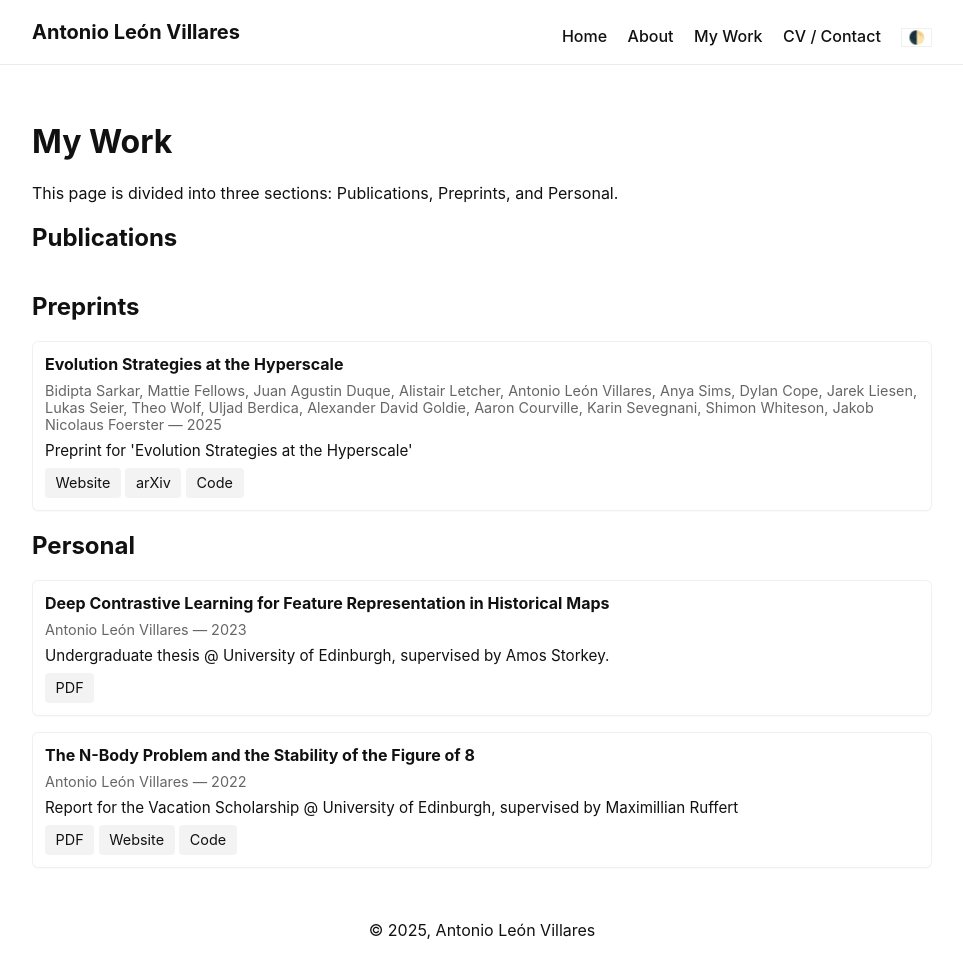
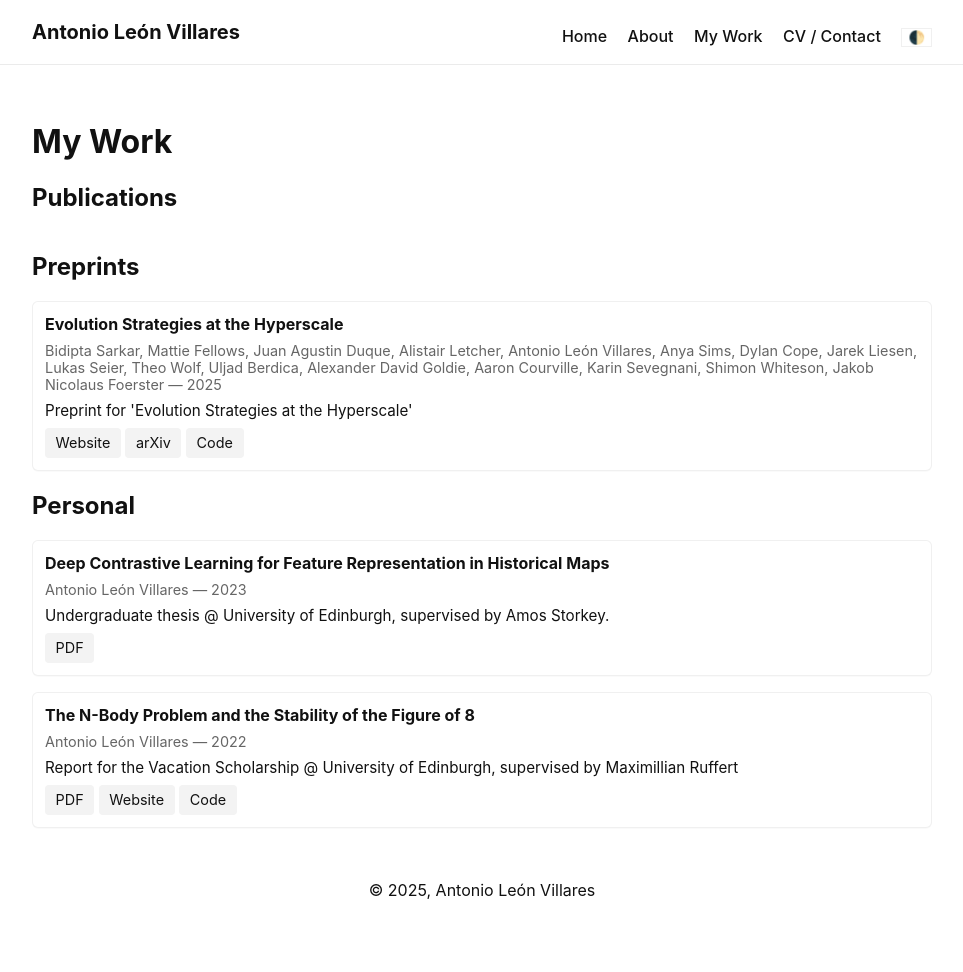
Before and after one commit to alv31415/alv31415.github.io, a Jekyll site: the page built from work.md, in a window 1280 px wide. Shown: the whole page, without its empty margins (158-1121 px from the left). Built offline with Jekyll 4.4.1, drawn with Linux system fonts in a browser that asks for light colours; after the commit the page ends 932 px from its top, so only the background shows below that.

Commit message:
Remove cringe instructions

```diff
--- a/work.md
+++ b/work.md
@@ -4,8 +4,6 @@ title: My Work
 ---
 
 # My Work
-
-This page is divided into three sections: Publications, Preprints, and Personal.
 
 ## Publications
 
```
